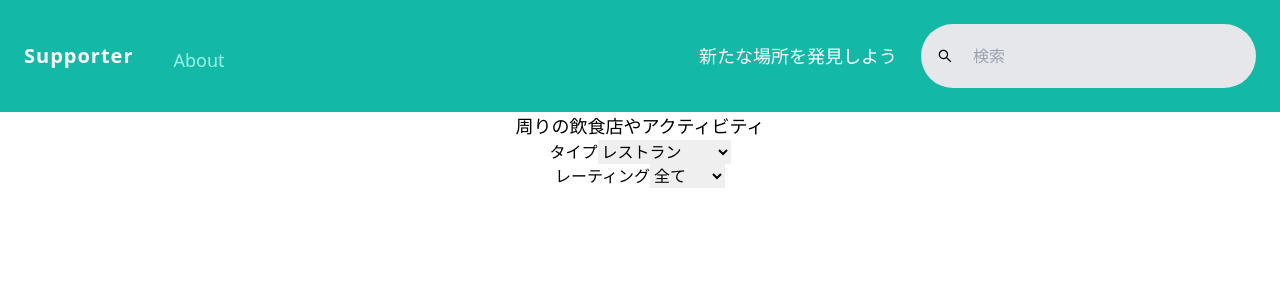
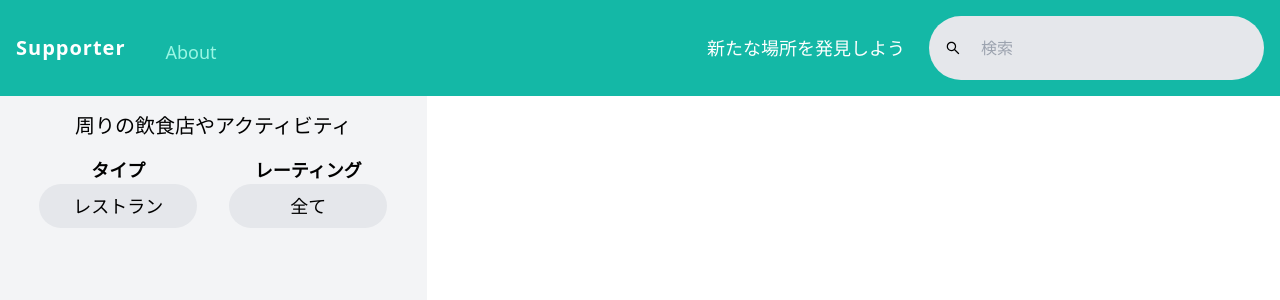
Before and after one commit to Seeya0/Supporter, a React (Create React App) app: page / in a window 1280 px wide. Shown: the top 300 px of the page. Built offline with nearby package versions, Linux system fonts and the light colour scheme.

Commit message:
ListのCSSを修正

```diff
--- a/src/components/Header.jsx
+++ b/src/components/Header.jsx
@@ -4,7 +4,7 @@ import { AiOutlineMenu, AiOutlineSearch } from 'react-icons/ai';
 
 const Header = () => {
   return (
-    <nav className="flex items-center justify-between flex-wrap bg-teal-500 p-6">
+    <nav className="flex items-center justify-between flex-wrap bg-teal-500 p-4">
       <div className="flex items-center flex-shrink-0 text-white mr-6">
         <h3 className="text-xl font-extrabold  tracking-wider">Supporter</h3>
         <div className="text-lg">
--- a/src/components/List.jsx
+++ b/src/components/List.jsx
@@ -4,25 +4,33 @@ import PlaceDetails from './PlaceDetails';
 
 const List = ({ isLoading, type, setType, rating, setRating, places }) => {
   return (
-    <div>
-      <h3 className="text-lg">周りの飲食店やアクティビティ</h3>
+    <div className="text-lg flex flex-col justify-start items-center h-screen w-2/6 bg-gray-100">
+      <h3 className="text-xl mt-4">周りの飲食店やアクティビティ</h3>
 
       {isLoading ? (
         <Loader />
       ) : (
-        <>
-          <div>
-            <label>タイプ</label>
-            <select value={type} onChange={(e) => setType(e.target.value)}>
+        <div className="grid grid-cols-2 mt-4">
+          <div className="flex flex-col mx-4">
+            <label className="font-semibold">タイプ</label>
+            <select
+              value={type}
+              onChange={(e) => setType(e.target.value)}
+              className="border-none outline-none bg-gray-200 py-2 px-4 rounded-full cursor-pointer appearance-none text-center"
+            >
               <option value="restaurants">レストラン</option>
               <option value="hotels">ホテル</option>
               <option value="attractions">アクティビティ</option>
             </select>
           </div>
 
-          <div>
-            <label>レーティング</label>
-            <select value={rating} onChange={(e) => setRating(e.target.value)}>
+          <div className="flex flex-col mx-4">
+            <label className="font-semibold">レーティング</label>
+            <select
+              value={rating}
+              onChange={(e) => setRating(e.target.value)}
+              className="border-none outline-none bg-gray-200 py-2 px-4 rounded-full cursor-pointer appearance-none text-center"
+            >
               <option value="">全て</option>
               <option value="3">3.0以上</option>
               <option value="3.5">3.5以上</option>
@@ -38,7 +46,7 @@ const List = ({ isLoading, type, setType, rating, setRating, places }) => {
               </div>
             ))}
           </div>
-        </>
+        </div>
       )}
     </div>
   );
```
Also changed, not shown: 1 other file (tests, documents, lock files or other folders).
